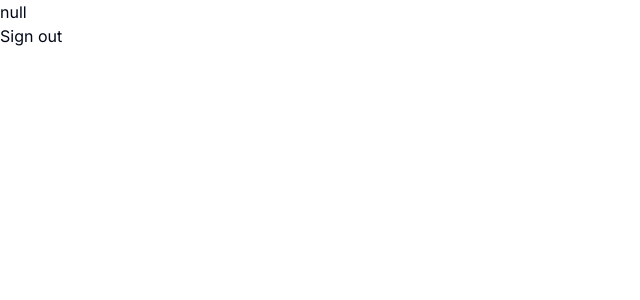
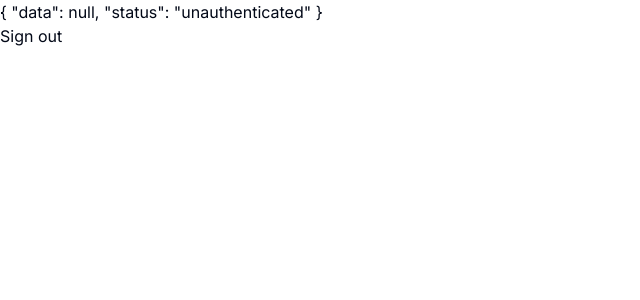
Before and after one commit to neilivanorencia/auth-js-demo, a Next.js app: page /settings in a window 1280 px wide. Shown: the top 300 px of the page, without its empty margins (0-640 px from the left). Built offline with nearby package versions, Linux system fonts and the light colour scheme; no server answers.

Commit message:
Wrap root layout with session provider

```diff
--- a/app/(protected)/settings/page.tsx
+++ b/app/(protected)/settings/page.tsx
@@ -1,18 +1,14 @@
-import { auth, signOut } from "@/auth";
+"use client";
 
-const SettingsPage = async () => {
-  const session = await auth();
+import { useSession } from "next-auth/react";
+
+const SettingsPage = () => {
+  const session = useSession();
 
   return (
     <div>
       {JSON.stringify(session, null, 2)}
-      <form
-        action={async () => {
-          "use server";
-
-          await signOut();
-        }}
-      >
+      <form>
         <button type="submit">Sign out</button>
       </form>
     </div>
--- a/app/layout.tsx
+++ b/app/layout.tsx
@@ -1,5 +1,8 @@
+import { auth } from "@/auth";
 import type { Metadata } from "next";
 import { Inter } from "next/font/google";
+import { SessionProvider } from "next-auth/react";
+
 import "./globals.css";
 
 const inter = Inter({ subsets: ["latin"] });
@@ -9,14 +12,17 @@
   description: "Generated by create next app",
 };
 
-export default function RootLayout({
+export default async function RootLayout({
   children,
 }: {
   children: React.ReactNode;
 }) {
+  const session = await auth();
   return (
-    <html lang="en">
-      <body className={inter.className}>{children}</body>
-    </html>
+    <SessionProvider session={session}>
+      <html lang="en">
+        <body className={inter.className}>{children}</body>
+      </html>
+    </SessionProvider>
   );
 }
```
